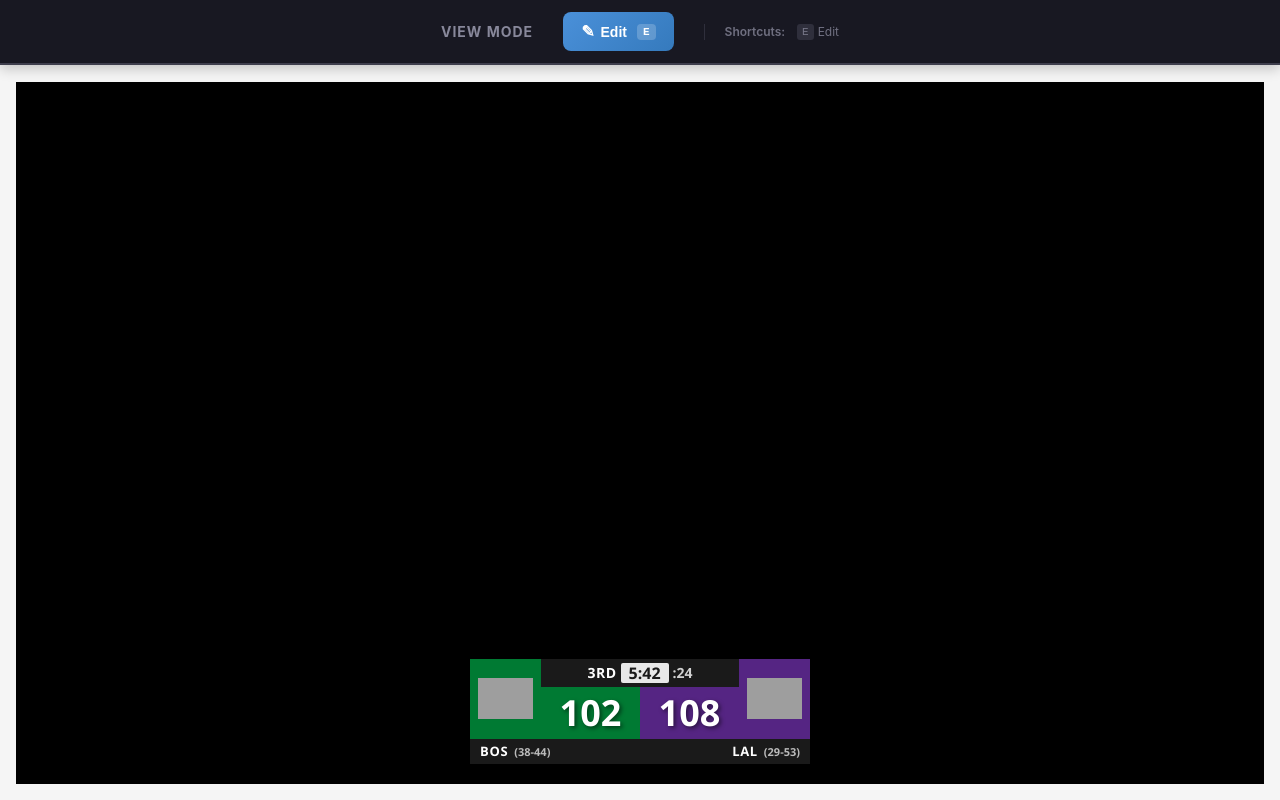
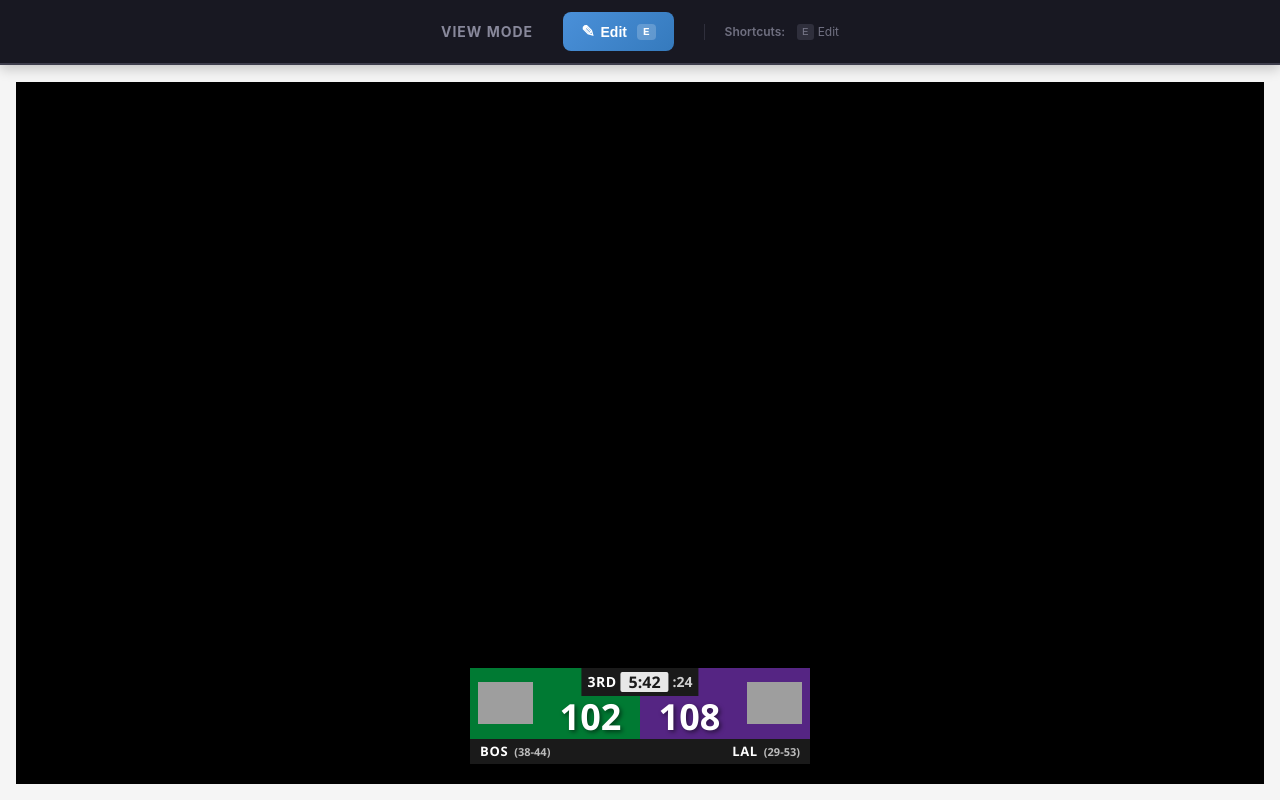
Before and after one commit to AlexVCS/basketball-graphics, a React (Vite) app: page / in a window 1280 px wide. Built offline with nearby package versions, Linux system fonts and the light colour scheme; grey boxes are pictures that could not be loaded.

Commit message:
make it more compact and nice looking

```diff
--- a/src/components/Scorebug.css
+++ b/src/components/Scorebug.css
@@ -42,17 +42,23 @@
   display: flex;
   flex-direction: column;
   flex: 1;
+  position: relative;
 }
 
-/* Game Info Bar - Compact, Top */
+/* Game Info Bar - Compact, Floating on top */
 .scorebug-game-info {
   display: flex;
   flex-direction: row;
   align-items: center;
   justify-content: center;
   gap: 4px;
-  padding: 4px 8px;
+  padding: 4px 6px;
   background: #1a1a1a;
+  position: absolute;
+  top: 0;
+  left: 50%;
+  transform: translateX(-50%);
+  z-index: 10;
 }
 
 .scorebug-quarter {
@@ -83,17 +89,19 @@
   line-height: 1;
 }
 
-/* Scores Section */
+/* Scores Section - Full height with team colors */
 .scorebug-scores {
   display: flex;
   flex-direction: row;
   flex: 1;
+  width: 100%;
+  min-height: 70px;
 }
 
 .scorebug-score {
   flex: 1;
   display: flex;
-  align-items: center;
+  align-items: flex-end;
   justify-content: center;
   font-size: 36px;
   font-weight: 800;
@@ -101,7 +109,7 @@
   text-shadow: 2px 2px 4px rgba(0, 0, 0, 0.5);
   line-height: 1;
   font-variant-numeric: tabular-nums;
-  padding: 8px 12px;
+  padding: 8px 12px 4px;
   background-color: var(--team-primary);
 }
 
--- a/src/components/Scorebug.tsx
+++ b/src/components/Scorebug.tsx
@@ -239,14 +239,7 @@ export default function Scorebug({
 
           {/* Center Content: Game Info + Scores */}
           <div className="scorebug-center">
-            {/* Game Info Bar - Compact, Top Center */}
-            <div className="scorebug-game-info">
-              {renderEditableField("quarter", data.quarter, "scorebug-quarter", "select", VALID_QUARTERS)}
-              {renderEditableField("gameClock", data.gameClock, "scorebug-clock")}
-              {renderEditableField("shotClock", data.shotClock, "scorebug-shot-clock")}
-            </div>
-
-            {/* Scores */}
+            {/* Scores - Full area with team colors */}
             <div className="scorebug-scores">
               <div
                 className="scorebug-score scorebug-score--away"
@@ -260,6 +253,13 @@ export default function Scorebug({
               >
                 {renderEditableField("homeScore", data.homeScore, "score-value", "number")}
               </div>
+            </div>
+
+            {/* Game Info Bar - Compact, Floating on top */}
+            <div className="scorebug-game-info">
+              {renderEditableField("quarter", data.quarter, "scorebug-quarter", "select", VALID_QUARTERS)}
+              {renderEditableField("gameClock", data.gameClock, "scorebug-clock")}
+              {renderEditableField("shotClock", data.shotClock, "scorebug-shot-clock")}
             </div>
           </div>
 
```
